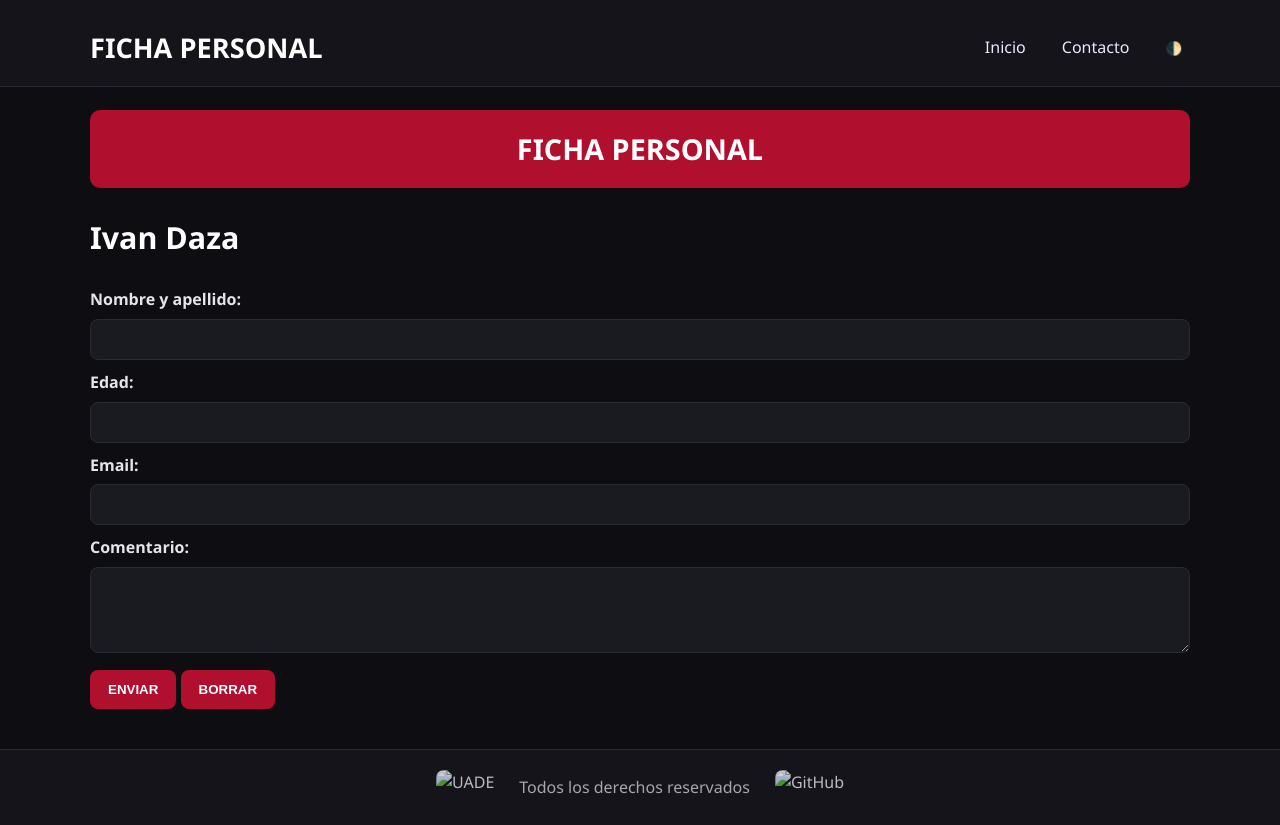
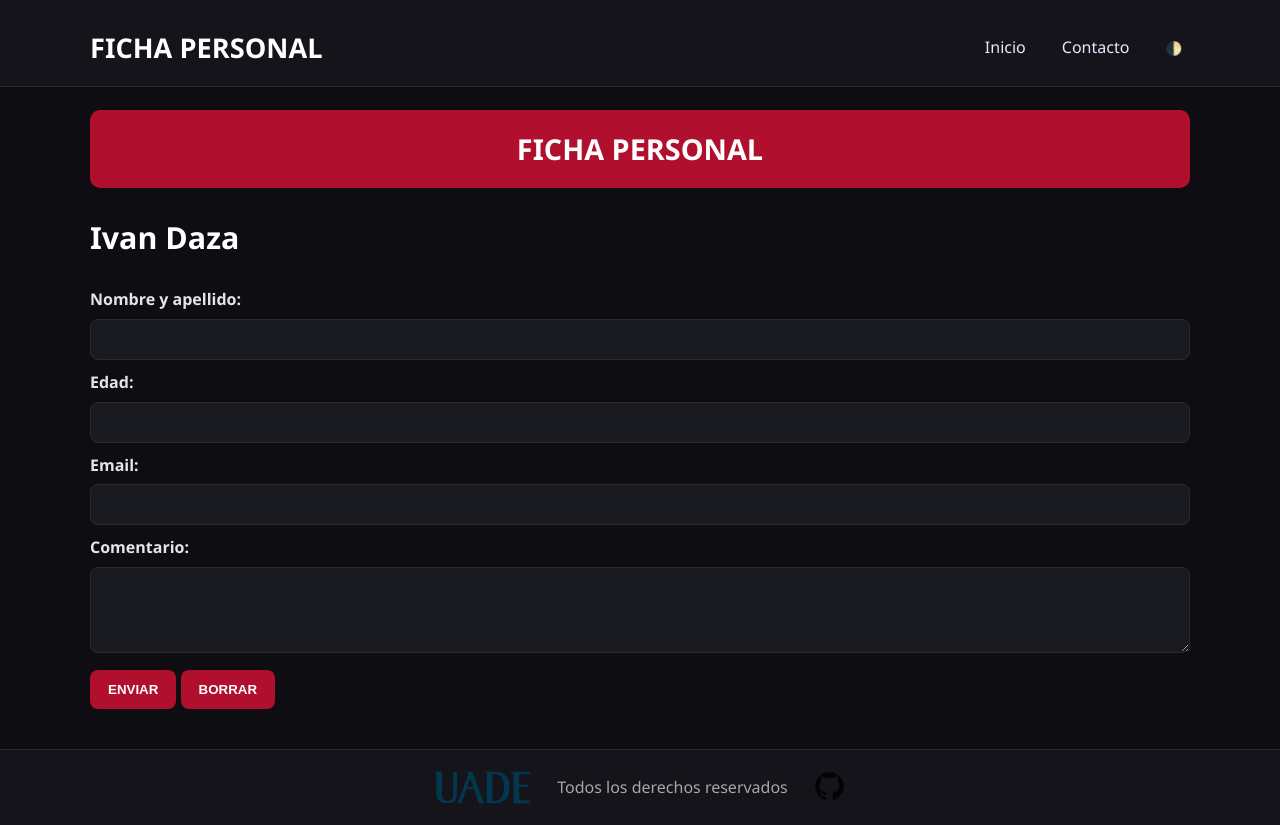
Before and after one commit to IvanDaza4/Primer_ParcialDDW, a plain HTML site: page contacto.html in a window 1280 px wide. Drawn offline with Linux system fonts and the light colour scheme; the site is published under a folder, as on GitHub Pages, so addresses that start at the root find nothing.

Commit message:
Arreglo Enlaces

```diff
--- a/contacto.html
+++ b/contacto.html
@@ -67,14 +67,14 @@
 
 
     <footer class="pie-sitio ficha-footer">
-        <img src="/imgs/uade.svg" alt="UADE" class="logo-footer">
+        <img src="imgs/uade.svg" alt="UADE" class="logo-footer">
         <p>Todos los derechos reservados</p>
-        <img src="/imgs/git.png" alt="GitHub" class="logo-footer">
+        <img src="imgs/git.png" alt="GitHub" class="logo-footer">
     </footer>
 
 </body>
 
     <script src="js/validacion.js"></script>
-    <script src="/js/theme.js"></script>
+    <script src="js/theme.js"></script>
 
 </html>
```
